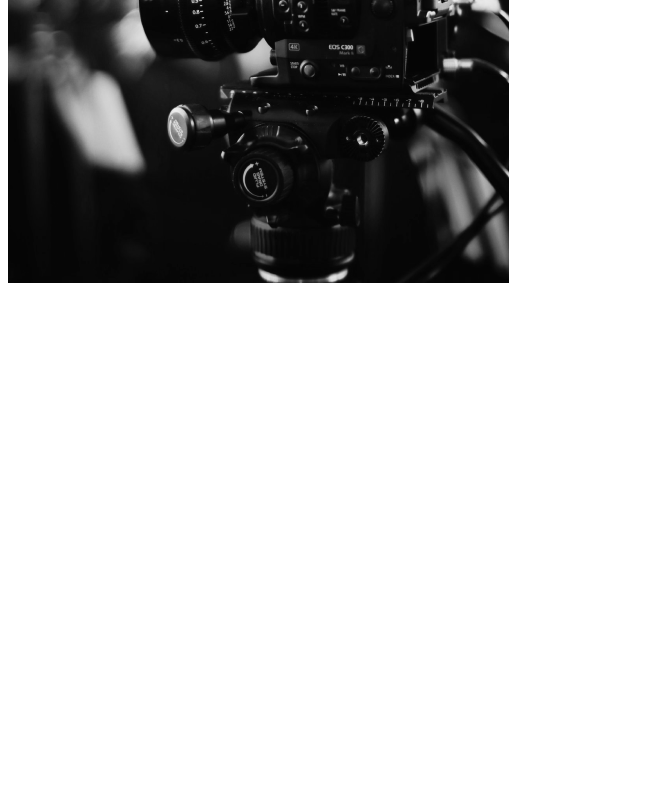
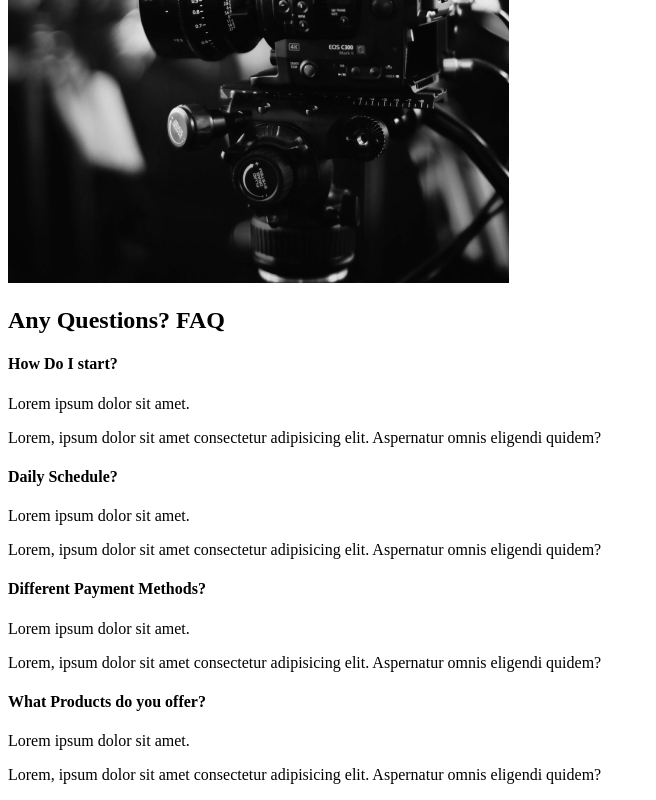
Before and after one commit to Jayden1905/Capture, a React (Vite) app: page / in a window 1280 px wide. Shown: the part 2099-2899 px from the top of the page, without its empty margins (0-656 px from the left). Before the commit the page ends 2394 px from the top, so only its background shows below. Built offline with nearby package versions, Linux system fonts and the light colour scheme.

Commit message:
FAQ section created

```diff
--- /dev/null
+++ b/src/components/FaqSection.jsx
@@ -0,0 +1,53 @@
+import React from "react";
+
+const FaqSection = () => {
+  return (
+    <div className="faq">
+      <h2>
+        Any Questions? <span>FAQ</span>
+      </h2>
+      <div className="question">
+        <h4>How Do I start?</h4>
+        <div className="answer">
+          <p>Lorem ipsum dolor sit amet.</p>
+          <p>
+            Lorem, ipsum dolor sit amet consectetur adipisicing elit. Aspernatur
+            omnis eligendi quidem?
+          </p>
+        </div>
+      </div>
+      <div className="question">
+        <h4>Daily Schedule?</h4>
+        <div className="answer">
+          <p>Lorem ipsum dolor sit amet.</p>
+          <p>
+            Lorem, ipsum dolor sit amet consectetur adipisicing elit. Aspernatur
+            omnis eligendi quidem?
+          </p>
+        </div>
+      </div>
+      <div className="question">
+        <h4>Different Payment Methods?</h4>
+        <div className="answer">
+          <p>Lorem ipsum dolor sit amet.</p>
+          <p>
+            Lorem, ipsum dolor sit amet consectetur adipisicing elit. Aspernatur
+            omnis eligendi quidem?
+          </p>
+        </div>
+      </div>
+      <div className="question">
+        <h4>What Products do you offer?</h4>
+        <div className="answer">
+          <p>Lorem ipsum dolor sit amet.</p>
+          <p>
+            Lorem, ipsum dolor sit amet consectetur adipisicing elit. Aspernatur
+            omnis eligendi quidem?
+          </p>
+        </div>
+      </div>
+    </div>
+  );
+};
+
+export default FaqSection;
--- a/src/pages/AboutUs.jsx
+++ b/src/pages/AboutUs.jsx
@@ -2,12 +2,14 @@
 // Import page components
 import AboutSection from "../components/AboutSection";
 import ServicesSection from "../components/ServicesSection";
+import FaqSection from "../components/FaqSection";
 
 const AboutUs = () => {
   return (
     <>
       <AboutSection />
       <ServicesSection />
+      <FaqSection />
     </>
   );
 };
```
